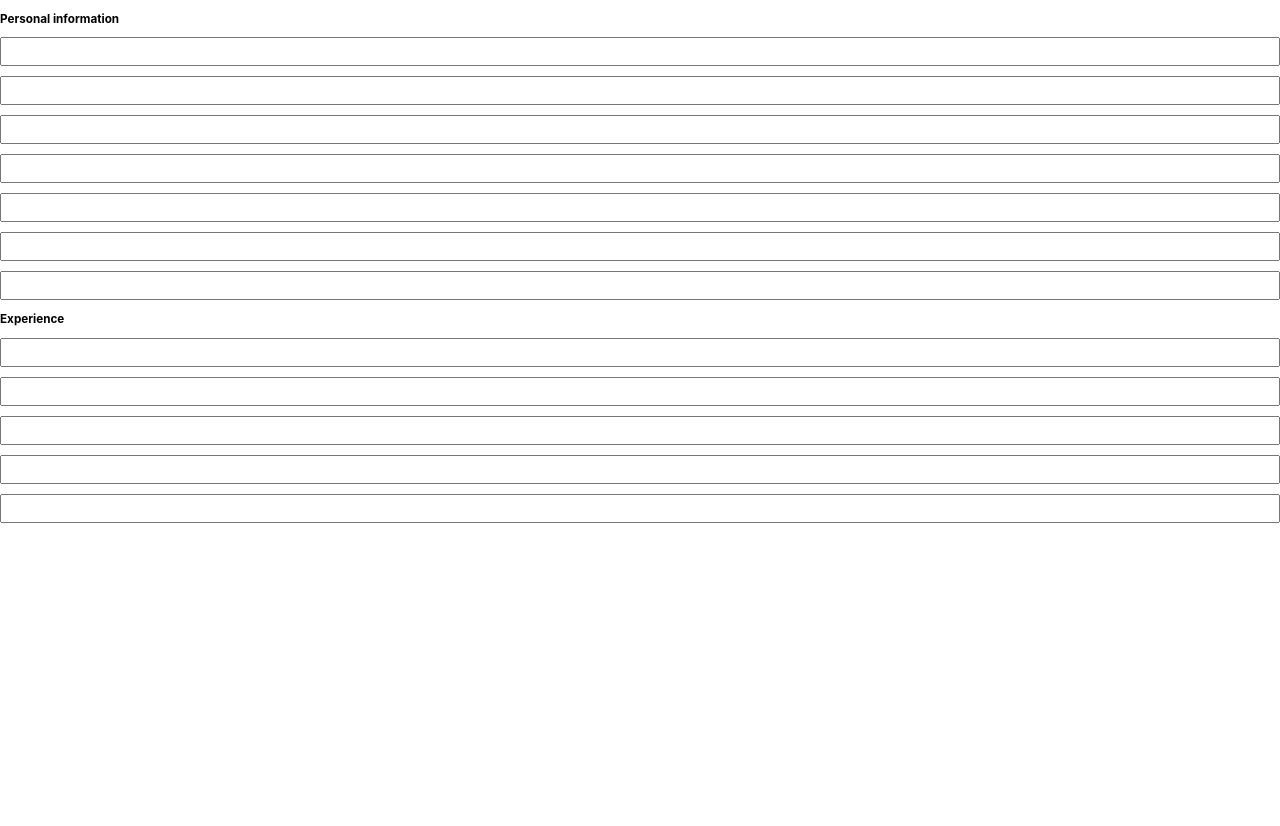
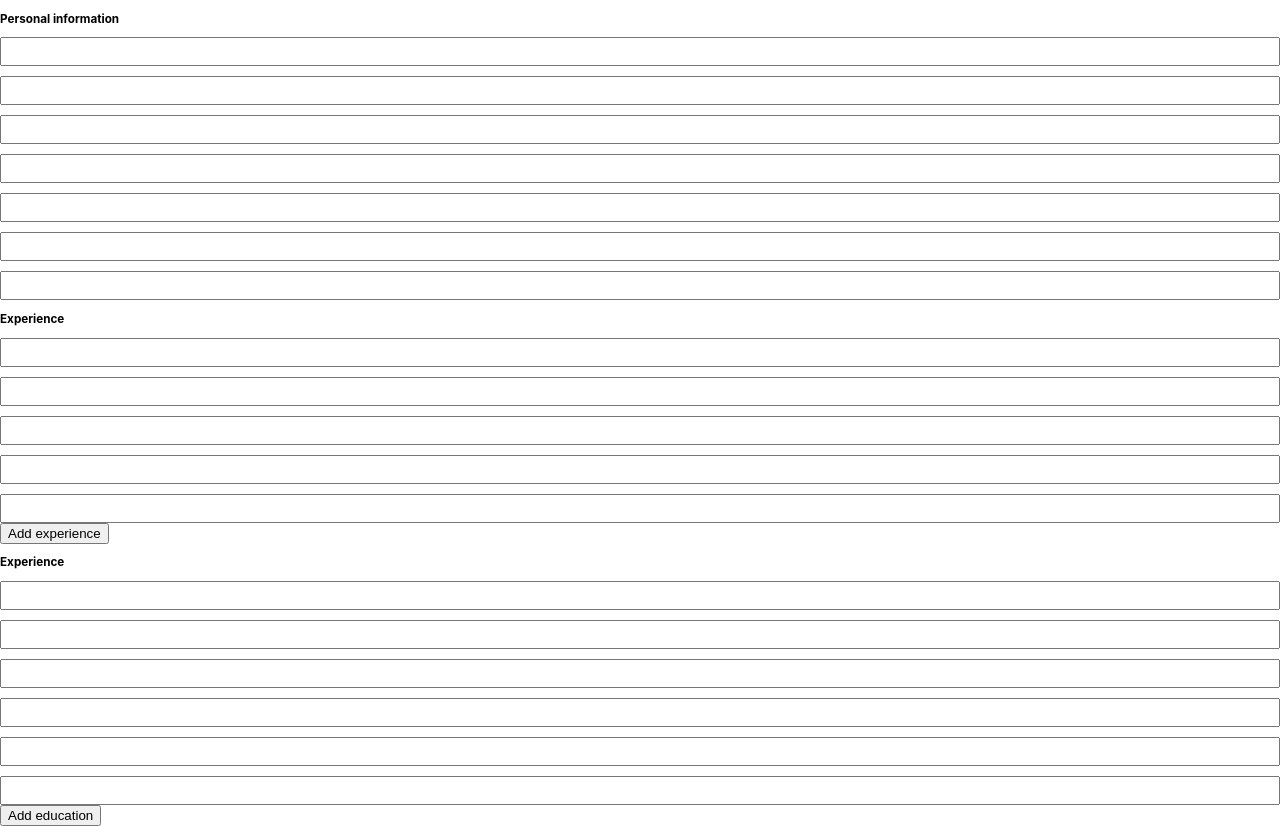
Before and after one commit to nemanjamalesija/cv-creator, a React (Create React App) app: page / in a window 1280 px wide. Before the commit the page ends 800 px from the top, so only its background shows below. Built offline with nearby package versions, Linux system fonts and the light colour scheme.

Commit message:
Add Experience component

```diff
--- a/src/App.tsx
+++ b/src/App.tsx
@@ -1,4 +1,5 @@
 import React from 'react';
+import FormEducation from './components/FormEducation';
 import FormExperience from './components/FormExperience';
 import FormPersonalInfo from './components/FormPersonalInfo';
 import { useGlobalContext } from './context';
@@ -11,6 +12,7 @@ function App() {
     <div className="cv-container">
       <FormPersonalInfo />
       <FormExperience />
+      <FormEducation />
     </div>
   );
 }
--- /dev/null
+++ b/src/components/Eduation.tsx
@@ -0,0 +1,19 @@
+import React from 'react';
+import { cvStructure } from '../constants/types';
+
+const Eduation = (props: cvStructure['education'][number]) => {
+  const { id, universityName, city, degree, subject, from, to } = props;
+
+  return (
+    <div className="form-control">
+      <input type="text" name="universityName" value={universityName} />
+      <input type="text" name="city" value={city} />
+      <input type="text" name="degree" value={degree} />
+      <input type="text" name="subject" value={subject} />
+      <input type="text" name="from" value={from} />
+      <input type="text" name="to" value={to} />
+    </div>
+  );
+};
+
+export default Eduation;
--- /dev/null
+++ b/src/components/FormEducation.tsx
@@ -0,0 +1,19 @@
+import React from 'react';
+import { useGlobalContext } from '../context';
+import Education from './Eduation';
+
+const FormEducation = () => {
+  const { education } = useGlobalContext();
+
+  return (
+    <section className="section section-education">
+      <h3 className="heading-section">Experience</h3>
+      {education.map((edu) => (
+        <Education key={edu.id} {...edu} />
+      ))}
+      <button className="btn btn-add-eduation">Add education</button>
+    </section>
+  );
+};
+
+export default FormEducation;
--- a/src/components/FormExperience.tsx
+++ b/src/components/FormExperience.tsx
@@ -11,6 +11,7 @@ const FormExperience = () => {
       {experience.map((exp) => (
         <Experience key={exp.id} {...exp} />
       ))}
+      <button className="btn btn-add-experience">Add experience</button>
     </section>
   );
 };
```
Also changed, not shown: src/components/Experience.tsx (+2 -9 lines).
